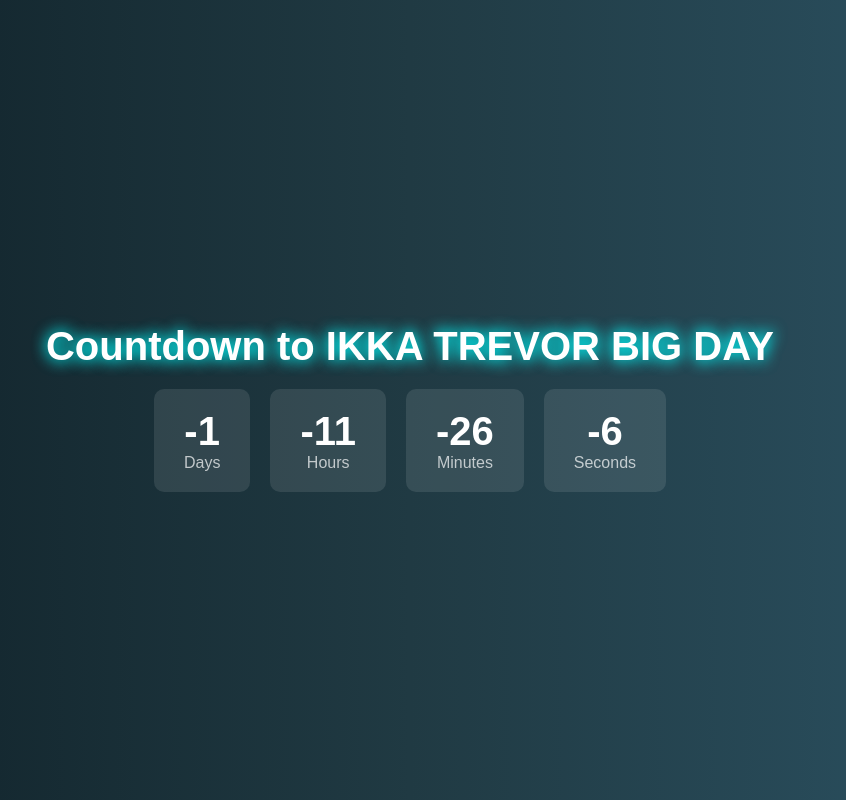
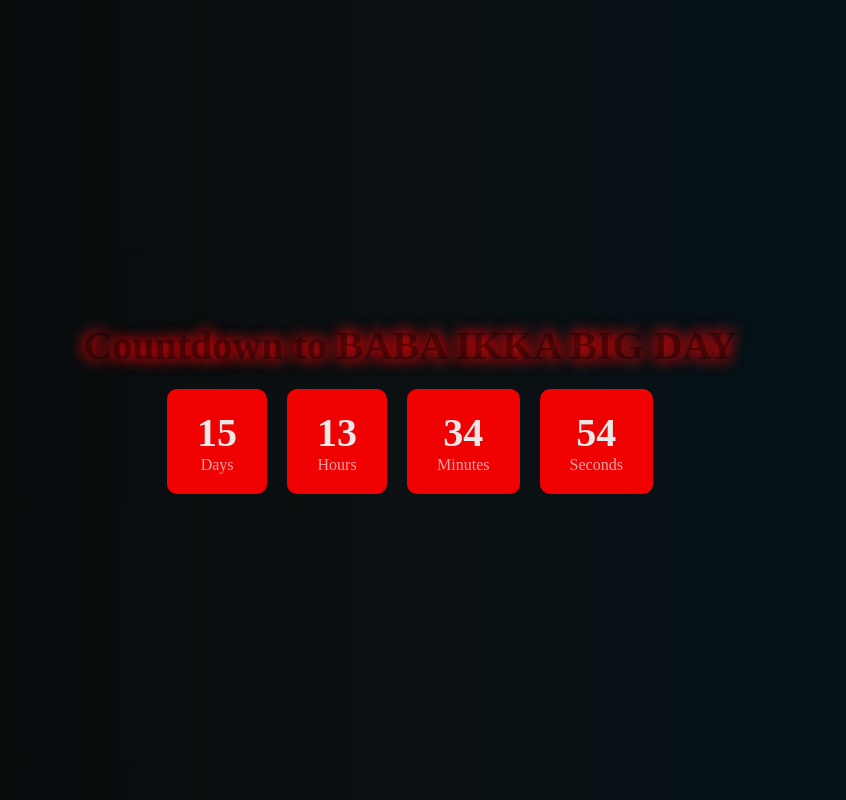
Before and after one commit to LegendaryMakaveli/countdown, a plain HTML site: page index.html in a window 1280 px wide. Shown: the whole page, without its empty margins (230-1076 px from the left). Drawn offline with Linux system fonts and the light colour scheme.

Commit message:
how update

```diff
--- a/index.html
+++ b/index.html
@@ -2,11 +2,11 @@
 <html lang="en">
   <head>
     <meta charset="UTF-8" />
-    <title>Countdown to IKKA TREVOR BIG DAY</title>
+    <title>Countdown to BABAIKKA BIG DAY</title>
     <link rel="stylesheet" href="style.css" />
   </head>
   <body>
-    <h1>Countdown to IKKA TREVOR BIG DAY</h1>
+    <h1>Countdown to BABA IKKA BIG DAY</h1>
 
     <div class="countdown">
       <div class="time-box">
--- a/script.js
+++ b/script.js
@@ -1,5 +1,5 @@
 
- const birthday = new Date("2025-04-14T00:00:00").getTime();
+ const birthday = new Date("2025-04-30T00:00:00").getTime();
 
  const updateCountdown = () => {
    const now = new Date().getTime();
--- a/style.css
+++ b/style.css
@@ -1,14 +1,14 @@
 body {
   margin: 0;
   padding: 0;
-  background: linear-gradient(to right, #0f2027, #203a43, #2c5364);
-  font-family: "Arial", sans-serif;
+  background: linear-gradient(to right, #080a0b, #0b1012, #01141c);
+  font-family: "Times New Roman", Times, serif;
   display: flex;
   flex-direction: column;
   align-items: center;
   justify-content: center;
   height: 100vh;
-  color: white;
+  color: rgba(9, 0, 0, 0.42);
   overflow: hidden;
 }
 
@@ -21,10 +21,10 @@ h1 {
 
 @keyframes glow {
   from {
-    text-shadow: 0 0 10px #00ffff;
+    text-shadow: 0 0 10px #ff0004;
   }
   to {
-    text-shadow: 0 0 20px #00ffff, 0 0 30px #00ffff;
+    text-shadow: 0 0 20px #fd0505, 0 0 30px #f8060a;
   }
 }
 
@@ -34,7 +34,8 @@ h1 {
 }
 
 .time-box {
-  background: rgba(255, 255, 255, 0.1);
+  background: rgba(252, 3, 3, 0.952);
+  color: rgb(235, 232, 232);
   padding: 20px 30px;
   border-radius: 10px;
   text-align: center;
```
